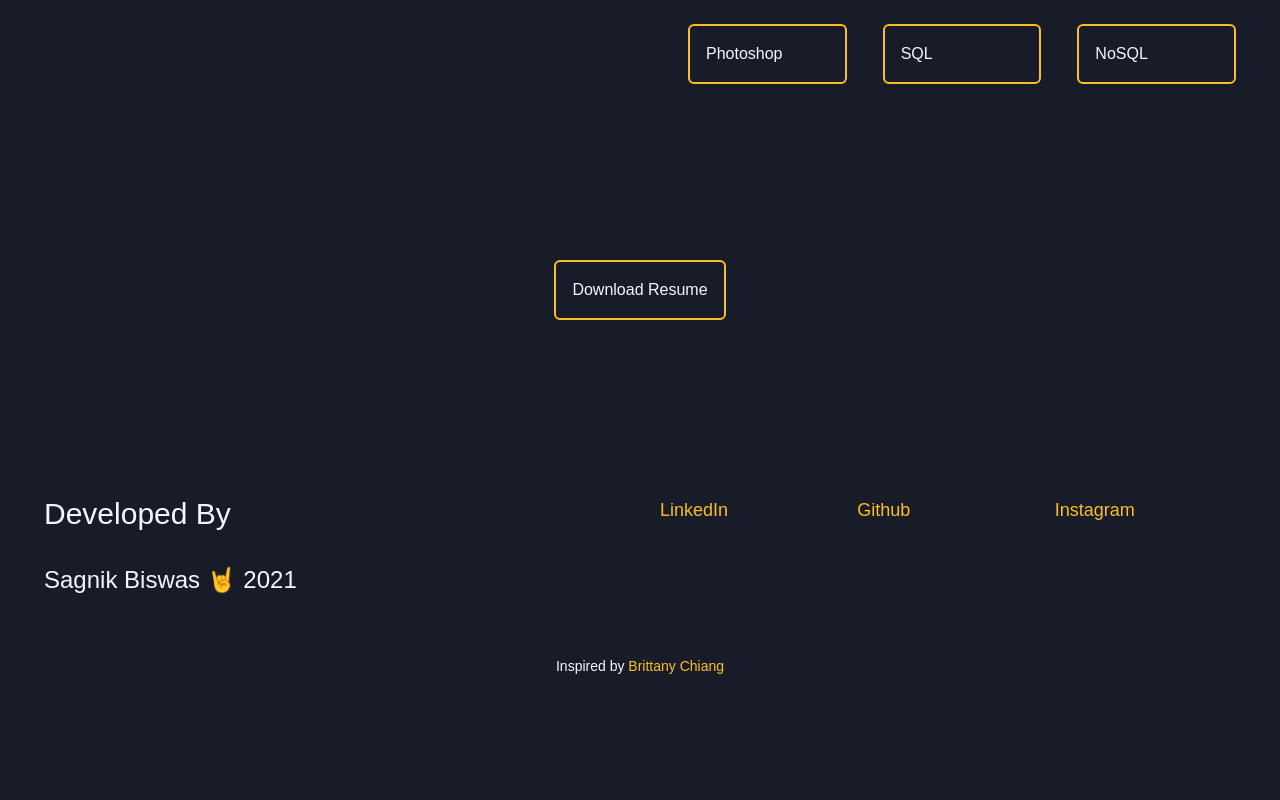
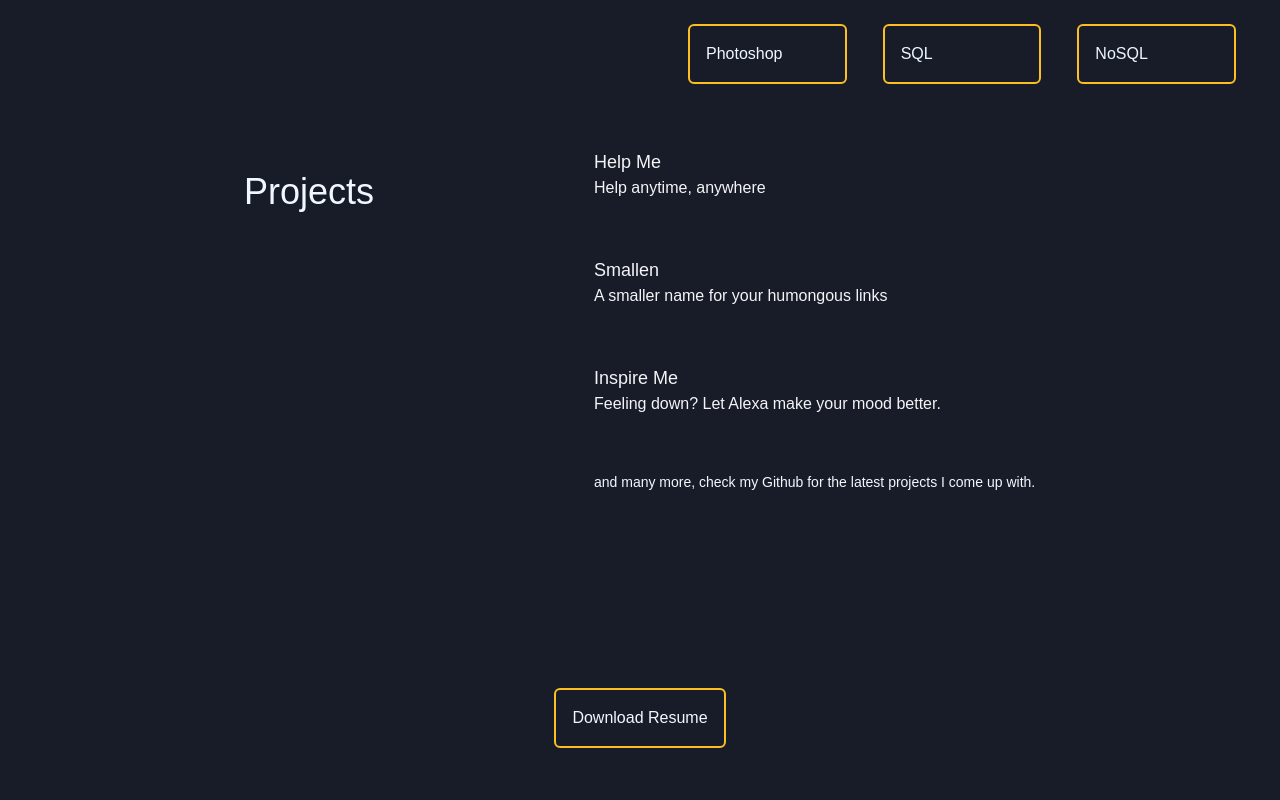
Before and after one commit to sbiswas2209/david, a Next.js app: page / in a window 1280 px wide. Shown: the part 2740-3540 px from the top of the page. Before the commit the page ends 3432 px from the top, so only its background shows below. Built offline with nearby package versions, Linux system fonts and the light colour scheme.

Commit message:
💄 Update UI

```diff
--- a/components/about.js
+++ b/components/about.js
@@ -12,12 +12,12 @@ const About = () => {
     </h2>
     <div className="mt-8 flex lg:mt-0 lg:flex-shrink-0">
       <div className="inline-flex rounded-md shadow">
-        <a href="mailto:me@sagnikbiswas.tech?Subject=Wanted%20to%20have%20a%20chat" className="inline-flex items-center justify-center px-5 py-3 border border-transparent text-base font-medium rounded-md text-gray-900 bg-yellow-400 hover:bg-blue-800 hover:text-white transition duration-500 hover:-transition">
+        <a href="mailto:me@sagnikbiswas.tech?Subject=Wanted%20to%20have%20a%20chat" className="inline-flex items-center justify-center px-5 py-3 border border-transparent text-base font-medium rounded-md text-gray-900 bg-yellow-400 hover:bg-blue-800 hover:text-white transition duration-500 hover:-transition lg:text-base text-sm text-center">
           Contact me
         </a>
       </div>
       <div className="ml-3 inline-flex rounded-md shadow">
-        <a href="#resume" className="inline-flex items-center justify-center px-5 py-3 border border-transparent text-base font-medium rounded-md hover:text-yellow-400 hover:border-2 hover:border-yellow-400 transition duration-500 hover:-transition">
+        <a href="#resume" className="inline-flex items-center justify-center px-5 py-3 border border-transparent text-base font-medium rounded-md hover:text-yellow-400 hover:border-2 hover:border-yellow-400 transition duration-500 hover:-transition lg:text-base text-sm">
           See why i am the perfect choice
         </a>
       </div>
--- a/components/footer.js
+++ b/components/footer.js
@@ -5,7 +5,9 @@ const Footer = () => {
       <div className='grid grid-cols-2 gap-10 m-11'>
         <div className='grid grid-row-2 gap-4'>
           <h3 className="lg:text-3xl sm:text-base">Developed By</h3>
+          <a href="https://sagnikbiswas.netlify.app" title="Lockdown treated me well💅">
           <p className="lg:text-2xl sm:text-lg">Sagnik Biswas 🤘 2021</p>
+          </a>
         </div>
         <div className='lg:grid grid-cols-3 gap-4 sm:grid grid-rows-3 gap-4'>
             <a href="https://www.linkedin.com/in/sbiswas2209/" target='_blank'>
--- /dev/null
+++ b/components/projects.js
@@ -0,0 +1,50 @@
+const Projects = () => {
+  const projects = [
+    {
+      name: "Help Me",
+      description: "Help anytime, anywhere",
+      url: "https://github.com/ankithans/help-me",
+    },
+    {
+      name: "Smallen",
+      description: "A smaller name for your humongous links",
+      url: "https://smallen.herokuapp.com",
+    },
+    {
+      name: "Inspire Me",
+      description: "Feeling down? Let Alexa make your mood better.",
+      url: "https://www.amazon.com/gp/product/B08BS4RNF1?",
+    },
+  ];
+  return (
+    <div className="lg:grid grid-cols-2 gap-0 ml-11 lg:mr-44 mr-11 mt-11">
+      <div>
+        <h1 className="text-4xl transition ease-in duration-700 lg:text-center mt-11">
+          Projects
+        </h1>
+      </div>
+      <div className="grid grid-rows-8 gap-4">
+        {projects.map((project) => (
+          <a href={project.url} target="_blank">
+            <div
+              key={project.name}
+              className="transition duration-500 hover:-transition container rounded-md p-5 hover:bg-yellow-400 group bg-transparent group-hover:border-5 group-hover:border-yellow-400"
+            >
+              <h3 className="text-lg group-hover:text-gray-900 text-gray-100">
+                {project.name}
+              </h3>
+              <h3 className="text-base group-hover:text-gray-900 text-gray-100">
+                {project.description}
+              </h3>
+            </div>
+          </a>
+        ))}
+        <p className="text-sm p-5">
+          and many more, check my Github for the latest projects I come up with.
+        </p>
+      </div>
+    </div>
+  );
+};
+
+export default Projects;
--- a/components/skills.js
+++ b/components/skills.js
@@ -5,7 +5,7 @@ const Skills = () => {
             <h3 className='text-4xl text-center mt-11 mb-11'>Skills</h3>
             <div id='skills' className='ml-11 mr-11 lg:grid grid-cols-2 gap-2 grid grid-cols-3 gap-9'>
             {skills.map((skill) => (
-                <div key={skill} className='rounded-md transition duration-700 ease-in-out hover:-transition align-middle p-4 border-2 border-yellow-400 hover:bg-yellow-400 focus:outline-none group'>
+                <div key={skill} className='rounded-md transition duration-700 ease-in-out hover:-transition align-middle p-4 lg:border-2 lg:border-yellow-400 hover:bg-yellow-400 focus:outline-none group'>
                     <p className='text-base group-hover:text-gray-900'>{skill}</p>
                 </div>
             ))}
--- a/pages/index.js
+++ b/pages/index.js
@@ -4,6 +4,7 @@ import Roles from '../components/roles'
 import About from '../components/about'
 import Resume from '../components/resume'
 import Skills from '../components/skills'
+import Projects from '../components/projects'
 
 export default function Home() {
   return (
@@ -12,6 +13,7 @@ export default function Home() {
       <About />
       <Roles />
       <Skills />
+      <Projects />
       <Resume />
     </div>
   )
```
